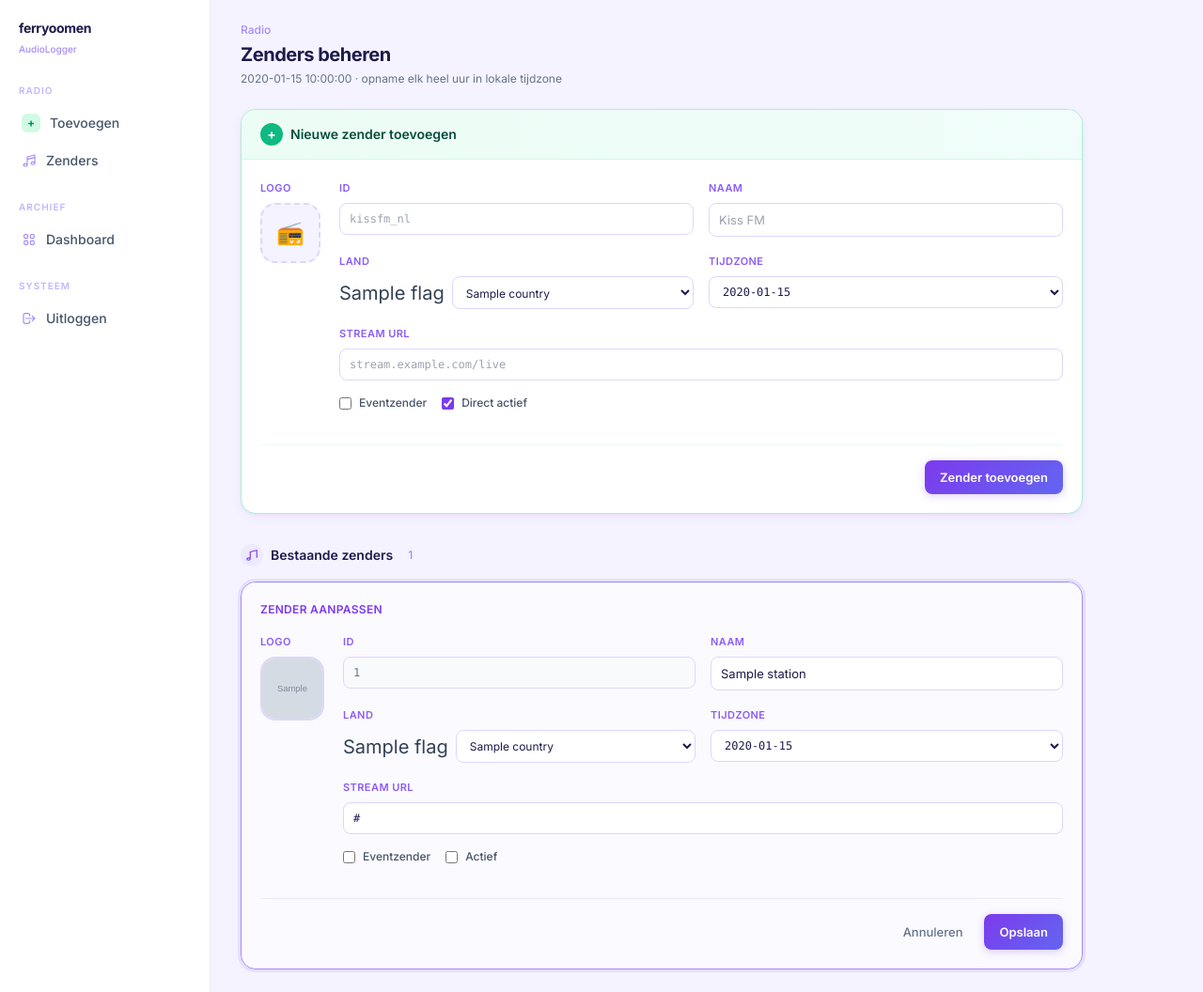
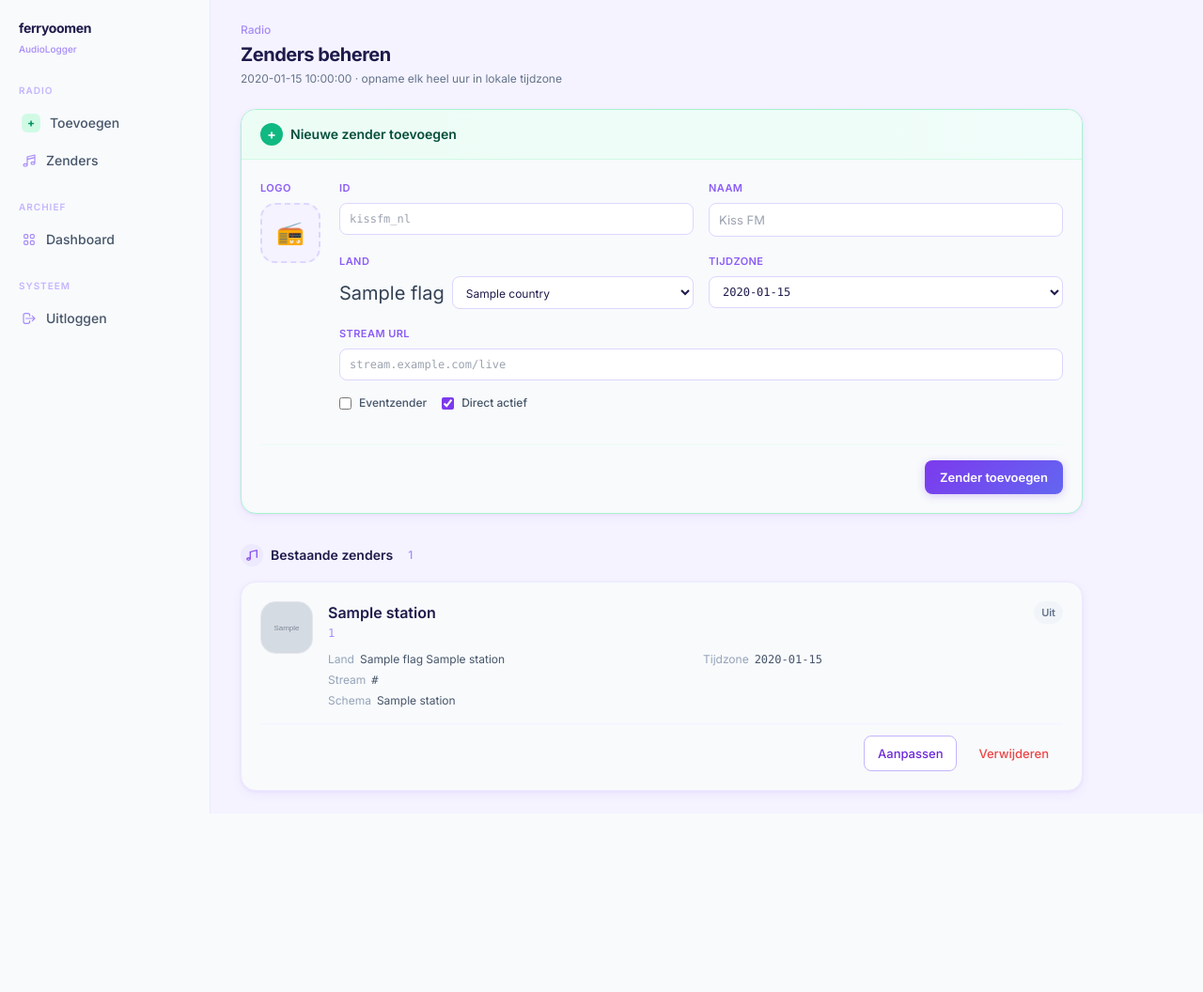
Before and after one commit to kissfmnl/audiologger, a FastAPI app: template templates/admin/index.html in a window 1280 px wide. Shown: the whole page at 94% size. After the commit the page ends 866 px from the top, so only its background shows below. Run offline with FastAPI, Linux system fonts and the light colour scheme; the template is opened without the code that fills it: most values are stand-ins (such as "Sample title", 1, 10 or a date in 2020); grey boxes marked "Sample" are stand-in pictures; parts of the project's set-up code (start-up, migrations or seed data) failed here and were passed over; some libraries are stand-ins or nearby versions.

Commit message:
Fix admin save flow, protect logos, and soften page backgrounds.
Return to view mode after saving a station, block logo drag/copy on the public site, and use light gray surfaces so white logos stand out.

Co-authored-by: Cursor <cursoragent@cursor.com>

```diff
--- a/app/admin_routes.py
+++ b/app/admin_routes.py
@@ -211,7 +211,7 @@ def admin_update_station(
     except ValueError as exc:
         raise HTTPException(status_code=400, detail=str(exc)) from exc
 
-    return RedirectResponse(url=admin_url(station_id), status_code=303)
+    return RedirectResponse(url=admin_url(notice="saved"), status_code=303)
 
 
 @router.post("/stations/{station_id}/delete")
@@ -270,7 +270,7 @@ async def admin_upload_logo(
     if request.headers.get("X-Requested-With") == "fetch":
         return JSONResponse({"ok": True, "logo_url": f"/logos/{station_id}.jpg"})
 
-    return RedirectResponse(url=admin_url(station_id, notice="logo"), status_code=303)
+    return RedirectResponse(url=admin_url(notice="logo"), status_code=303)
 
 
 def _decode_data_url(data_url: str) -> bytes:
--- a/static/admin.js
+++ b/static/admin.js
@@ -142,8 +142,8 @@ function scrollToFocus() {
     const focusId = window.ADMIN_FOCUS_ID;
     if (!focusId) return;
     const card = document.getElementById(`station-${focusId}`);
-    if (card && window.openStationEdit) {
-        requestAnimationFrame(() => window.openStationEdit(card));
+    if (card) {
+        requestAnimationFrame(() => card.scrollIntoView({ behavior: 'smooth', block: 'center' }));
     }
 }
 
--- a/templates/admin/base.html
+++ b/templates/admin/base.html
@@ -14,7 +14,7 @@
                 extend: {
                     colors: {
                         page: '#f5f3ff',
-                        sidebar: '#ffffff',
+                        sidebar: '#f8fafc',
                         surface: '#ffffff',
                         heading: '#1e1b4b',
                         body: '#4338ca',
@@ -109,7 +109,7 @@
         </aside>
 
         <div class="flex-1 min-w-0">
-            <header class="lg:hidden bg-white border-b border-violet-100 px-4 py-3 flex items-center justify-between">
+            <header class="lg:hidden bg-slate-50 border-b border-violet-100 px-4 py-3 flex items-center justify-between">
                 <span class="text-sm font-bold text-heading">ferryoomen</span>
                 <a href="/" class="text-xs text-violet-500 hover:text-accent font-medium">Dashboard</a>
             </header>
--- a/templates/admin/index.html
+++ b/templates/admin/index.html
@@ -112,14 +112,22 @@
 <div class="mb-5 pl-4 py-3 rounded-lg border border-emerald-200 bg-emerald-50 text-xs text-emerald-800">
     Zender toegevoegd.{% if first_recording %} Eerste opname om <strong>{{ first_recording }}</strong> (lokale tijd).{% endif %}
 </div>
+{% elif notice == 'saved' %}
+<div class="mb-5 pl-4 py-3 rounded-lg border border-violet-200 bg-violet-50 text-xs text-violet-800">
+    Wijzigingen opgeslagen.
+</div>
+{% elif notice == 'logo' %}
+<div class="mb-5 pl-4 py-3 rounded-lg border border-violet-200 bg-violet-50 text-xs text-violet-800">
+    Logo opgeslagen.
+</div>
 {% elif notice == 'deleted' %}
-<div id="delete-toast" class="mb-5 pl-4 py-3 rounded-lg border border-slate-200 bg-white text-xs text-slate-500">
+<div id="delete-toast" class="mb-5 pl-4 py-3 rounded-lg border border-slate-200 bg-slate-50 text-xs text-slate-500">
     Zender verwijderd.
 </div>
 {% endif %}
 
 {# ── Nieuwe zender ── #}
-<div id="section-add" class="scroll-mt-4 mb-8 rounded-xl border border-emerald-200 bg-white shadow-card overflow-hidden">
+<div id="section-add" class="scroll-mt-4 mb-8 rounded-xl border border-emerald-200 bg-slate-50 shadow-card overflow-hidden">
     <div class="px-5 py-3.5 border-b border-emerald-100 bg-gradient-to-r from-emerald-50 to-teal-50 flex items-center gap-2">
         <span class="w-6 h-6 rounded-lg bg-emerald-500 text-white flex items-center justify-center text-sm font-bold">+</span>
         <h2 class="text-sm font-semibold text-emerald-900">Nieuwe zender toevoegen</h2>
@@ -218,7 +226,7 @@
     </div>
 
     {% if not stations %}
-    <div class="rounded-xl border border-dashed border-violet-200 bg-white/60 p-8 text-center">
+    <div class="rounded-xl border border-dashed border-violet-200 bg-slate-50/80 p-8 text-center">
         <p class="text-sm text-slate-500">Nog geen zenders. Voeg hierboven je eerste zender toe.</p>
     </div>
     {% endif %}
@@ -226,7 +234,7 @@
     <div class="space-y-3">
         {% for station in stations %}
         <article id="station-{{ station.id }}"
-                 class="station-card rounded-xl border border-violet-100 bg-white shadow-card overflow-hidden scroll-mt-20 transition {% if focus_id == station.id %}ring-2 ring-violet-300{% endif %}"
+                 class="station-card rounded-xl border border-violet-100 bg-slate-50 shadow-card overflow-hidden scroll-mt-20 transition"
                  data-station-id="{{ station.id }}">
 
             {# View mode #}
@@ -234,7 +242,7 @@
                 <div class="flex gap-4">
                     <div class="shrink-0">
                         {% if station.logo_url %}
-                        <img src="{{ station.logo_url }}?v={{ station.id }}" alt="" class="w-14 h-14 rounded-xl object-cover border border-violet-100">
+                        <img src="{{ station.logo_url }}?v={{ station.id }}" alt="" class="w-14 h-14 rounded-xl object-cover border border-gray-200 bg-gray-100">
                         {% else %}
                         <span class="w-14 h-14 rounded-xl bg-violet-50 border border-violet-100 flex items-center justify-center text-2xl">{{ station.flag }}</span>
                         {% endif %}
--- a/templates/player.html
+++ b/templates/player.html
@@ -19,7 +19,8 @@
     <div class="flex items-center gap-3 mb-2">
         {% if station and station.logo_url %}
         <img src="{{ station.logo_url }}" alt="{{ recording.station_name }}"
-             class="w-14 h-14 rounded-2xl object-cover border border-gray-100 shadow-sm">
+             class="station-logo w-14 h-14 rounded-2xl object-cover border border-gray-200 bg-gray-100 shadow-sm"
+             draggable="false" oncontextmenu="return false">
         {% elif station %}
         <span class="text-3xl">{{ station.flag }}</span>
         {% endif %}
@@ -33,7 +34,7 @@
     </div>
 </div>
 
-<div class="bg-white rounded-2xl shadow-card border border-gray-100 p-6 mb-6">
+<div class="bg-surface rounded-2xl shadow-card border border-gray-100 p-6 mb-6">
     <div id="waveform" class="mb-4 rounded-xl overflow-hidden bg-gray-50"></div>
 
     <div class="flex flex-wrap items-center gap-4 mb-4">
```
Also changed, not shown: templates/base.html (+10 -4 lines), templates/dashboard.html (+9 -8 lines), templates/station.html (+5 -4 lines).
